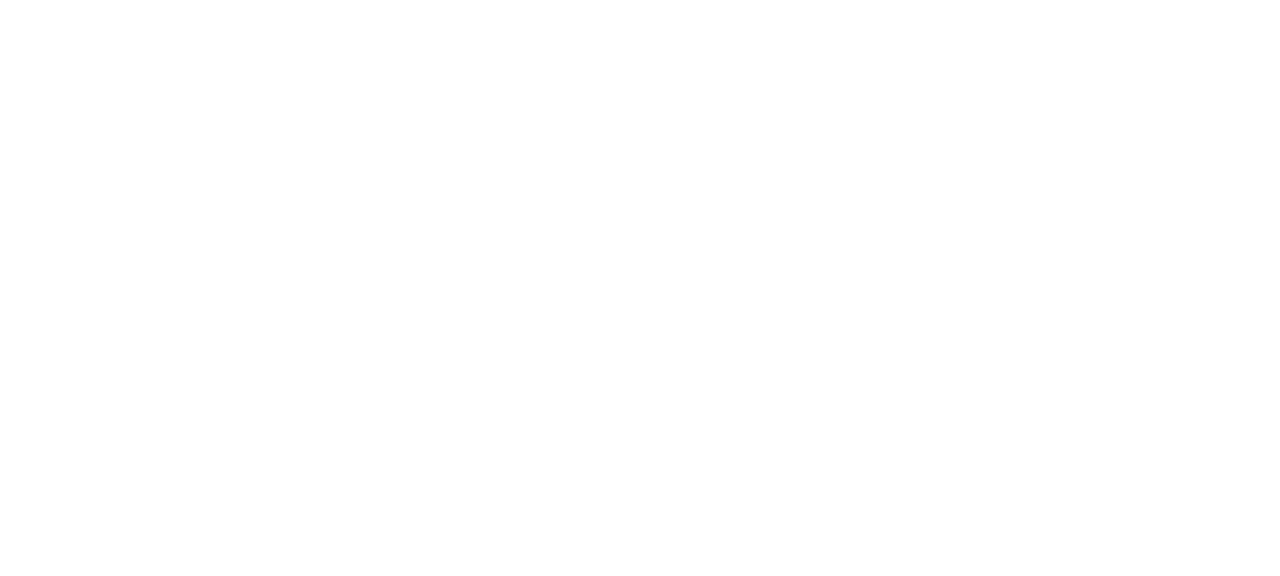
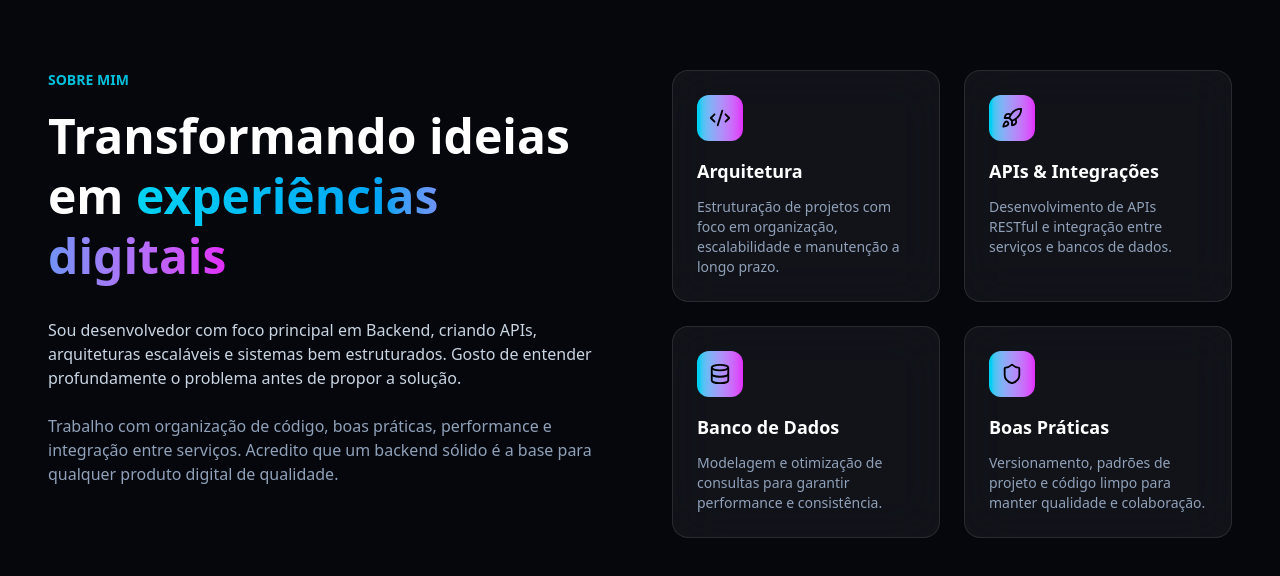
Before and after one commit to Erick-Badaro/Portfolio, a React (Vite) app: page / in a window 1280 px wide. Shown: the part 858-1434 px from the top of the page. Before the commit the page ends 800 px from the top, so only its background shows below. Built offline with nearby package versions, Linux system fonts and the light colour scheme.

Commit message:
Ajustando sobre mim

```diff
--- a/package.json
+++ b/package.json
@@ -12,6 +12,7 @@
   "dependencies": {
     "@tailwindcss/vite": "^4.2.0",
     "framer-motion": "^12.34.2",
+    "lucide-react": "^0.575.0",
     "react": "^19.2.0",
     "react-dom": "^19.2.0",
     "tailwindcss": "^4.2.0"
--- a/src/App.tsx
+++ b/src/App.tsx
@@ -1,6 +1,7 @@
 import './App.css'
 import Header from './Components/Header'
 import Hero from './Components/Hero'
+import About from './Components/About'
 
 function App() {
 
@@ -9,6 +10,7 @@ return (
 
   <Header />
   <Hero/>
+  <About/>
 
   </>
 )
--- /dev/null
+++ b/src/Components/About.tsx
@@ -0,0 +1,97 @@
+import { motion } from "framer-motion";
+import { Code2, Rocket, Database, Shield } from "lucide-react";
+
+export default function About() {
+  return (
+    <section id="sobre" className="relative bg-[#05070d] py-32 text-white">
+      <div className="mx-auto grid max-w-7xl grid-cols-1 gap-16 px-6 md:grid-cols-2 md:px-12">
+        {/* COLUNA ESQUERDA */}
+        <motion.div
+          initial={{ opacity: 0, x: -40 }}
+          whileInView={{ opacity: 1, x: 0 }}
+          transition={{ duration: 0.6 }}
+          viewport={{ once: true }}
+        >
+          <p className="mb-4 text-sm font-semibold uppercase text-cyan-400/90">
+            Sobre mim
+          </p>
+
+          <h2 className="mb-8 text-4xl font-bold leading-tight md:text-5xl">
+            Transformando ideias em{" "}
+            <span className="bg-gradient-to-r from-cyan-400 via-sky-500 to-fuchsia-500 bg-clip-text text-transparent">
+              experiências digitais
+            </span>
+          </h2>
+
+          <p className="mb-6 text-slate-300">
+            Sou desenvolvedor com foco principal em Backend, criando APIs,
+            arquiteturas escaláveis e sistemas bem estruturados. Gosto de
+            entender profundamente o problema antes de propor a solução.
+          </p>
+
+          <p className="mb-8 text-slate-400">
+            Trabalho com organização de código, boas práticas, performance e
+            integração entre serviços. Acredito que um backend sólido é a base
+            para qualquer produto digital de qualidade.
+          </p>
+        </motion.div>
+
+        {/* COLUNA DIREITA */}
+        <motion.div
+          initial={{ opacity: 0, x: 40 }}
+          whileInView={{ opacity: 1, x: 0 }}
+          transition={{ duration: 0.6 }}
+          viewport={{ once: true }}
+          className="grid grid-cols-1 gap-6 sm:grid-cols-2"
+        >
+          <Card
+            icon={<Code2 size={22} />}
+            title="Arquitetura"
+            description="Estruturação de projetos com foco em organização, escalabilidade e manutenção a longo prazo."
+          />
+
+          <Card
+            icon={<Rocket size={22} />}
+            title="APIs & Integrações"
+            description="Desenvolvimento de APIs RESTful e integração entre serviços e bancos de dados."
+          />
+
+          <Card
+            icon={<Database size={22} />}
+            title="Banco de Dados"
+            description="Modelagem e otimização de consultas para garantir performance e consistência."
+          />
+
+          <Card
+            icon={<Shield size={22} />}
+            title="Boas Práticas"
+            description="Versionamento, padrões de projeto e código limpo para manter qualidade e colaboração."
+          />
+        </motion.div>
+      </div>
+    </section>
+  );
+}
+
+/* COMPONENTE CARD */
+function Card({
+  icon,
+  title,
+  description,
+}: {
+  icon: React.ReactNode;
+  title: string;
+  description: string;
+}) {
+  return (
+    <div className="group relative rounded-2xl border border-white/10 bg-white/5 p-6 backdrop-blur-xl transition-all duration-300 hover:border-cyan-400/30 hover:bg-white/10">
+      <div className="mb-4 inline-flex rounded-xl bg-gradient-to-r from-cyan-400 to-fuchsia-500 p-3 text-black">
+        {icon}
+      </div>
+
+      <h3 className="mb-3 text-lg font-semibold">{title}</h3>
+
+      <p className="text-sm text-slate-400">{description}</p>
+    </div>
+  );
+}
--- a/src/Components/Hero.tsx
+++ b/src/Components/Hero.tsx
@@ -64,8 +64,8 @@ export default function Hero() {
         </motion.div>
 
         <p className="mx-auto mb-10 max-w-2xl text-slate-200">
-          Desenvolvendo soluções escaláveis, performáticas e centradas no
-          usuário. Transformando ideias em produtos digitais reais.
+          Desenvolvo aplicações modernas com foco em performance, organização e boas práticas.
+          Acredito que tecnologia bem aplicada resolve problemas reais.
         </p>
 
         <div className="flex justify-center gap-6">
```
Also changed, not shown: src/assets/erick-badaro.jpg (deleted), 1 other file (tests, documents, lock files or other folders).
